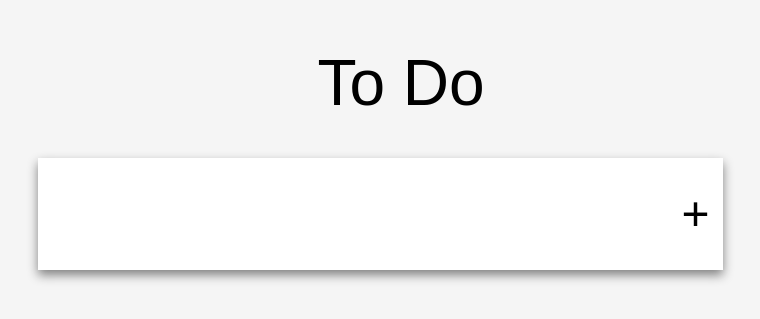
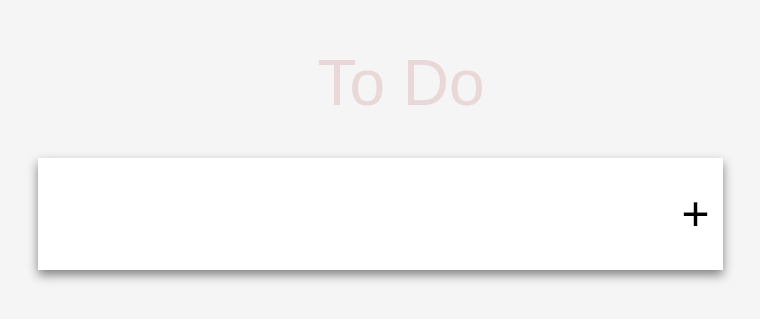
Before and after one commit to GarrettAnderson/todo, a website: page public/index.html in a window 1280 px wide. Shown: the part 245-564 px from the top of the page, without its empty margins (239-999 px from the left). Drawn offline with Linux system fonts and the light colour scheme.

Commit message:
changed the font color of the heading

```diff
--- a/public/screen.css
+++ b/public/screen.css
@@ -20,6 +20,7 @@ body {
 h1 {
   font-weight: 100;
   font-size: 4rem;
+  color: rgba(175, 47, 47, 0.15);
 }
 
 input {
```
